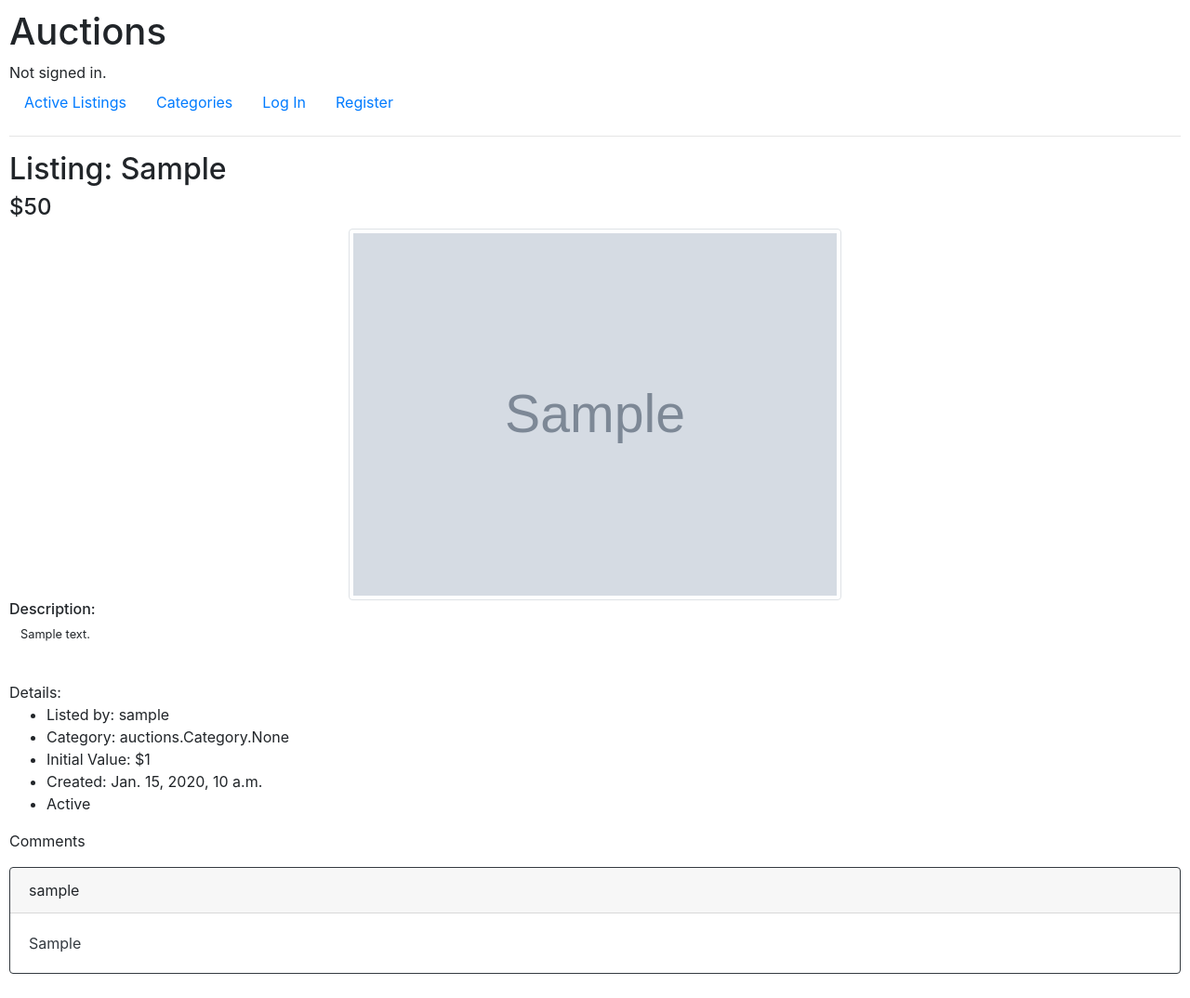
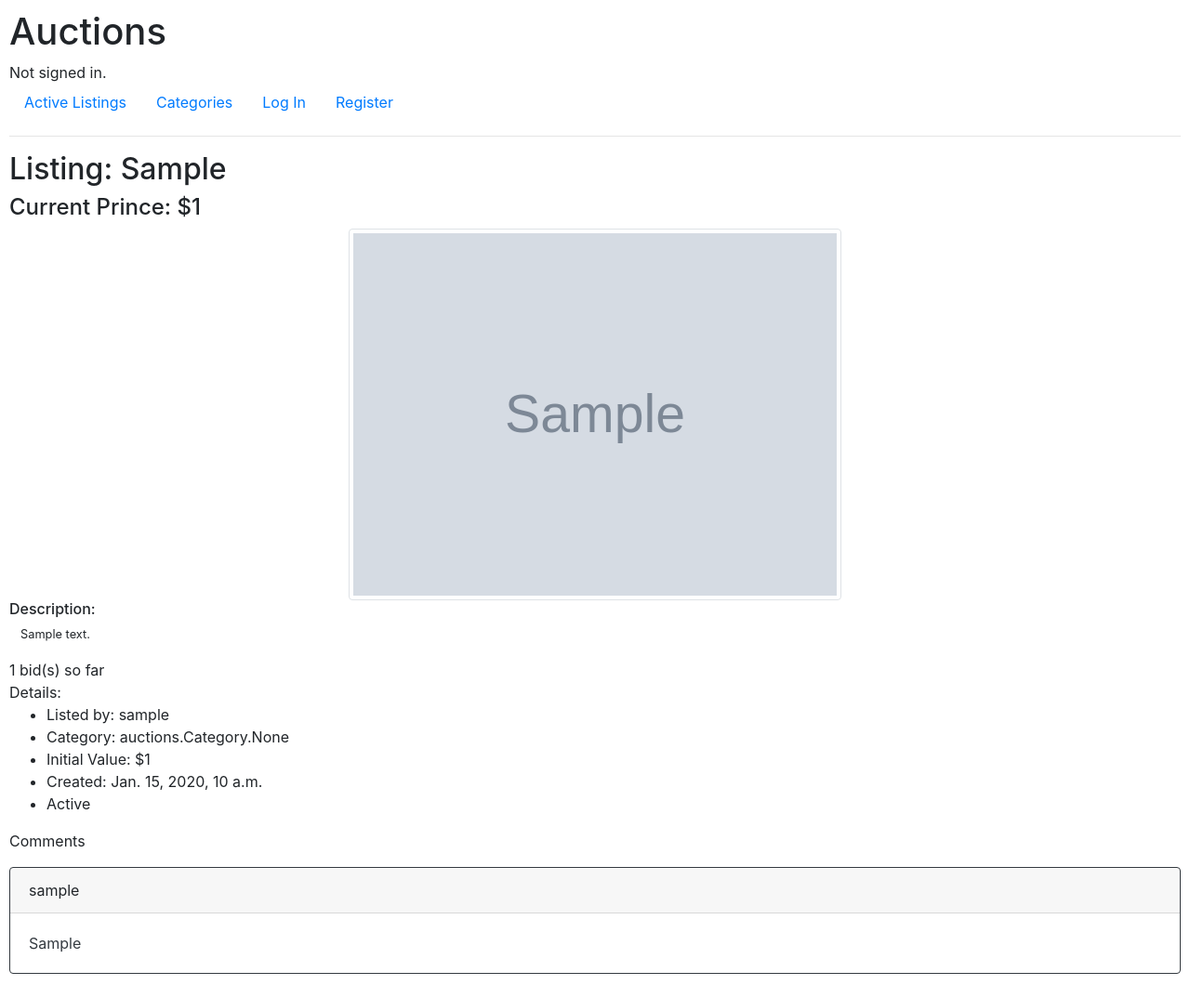
Before and after one commit to okamoto1/commerce-django, a Django app: page /auction/1/1 in a window 1280 px wide. Shown: the whole page at 93% size. Run offline with Django 3.2, Linux system fonts and the light colour scheme; tables that the repository leaves empty hold one stand-in row (values such as "Sample post"); grey boxes marked "Sample" are stand-in pictures; some libraries are stand-ins or nearby versions.

Commit message:
bid fixed

```diff
--- a/auctions/forms.py
+++ b/auctions/forms.py
@@ -27,16 +27,13 @@ class Listing_Form(forms.Form):
     image = forms.FileField(label="Choose Image")
 
 
-class BidForm(forms.ModelForm):
-    def __init__(self, *args, **kwargs):
-        super(BidForm, self).__init__(*args, **kwargs)
-        self.fields['bid_value'].widget.attrs['min'] = 50
-
-    class Meta:
-        model = Bids
-        fields = ['bid_value']
-
-
+class BidForm(forms.Form):
+    bid_value = forms.IntegerField(label="",
+        widget=forms.NumberInput(attrs={
+            'class': 'form-control',
+            'placeholder': 'Bid'
+        })
+    )
 
 class CommentsForm(forms.Form):
     comentarios = forms.CharField(label="",
--- a/auctions/templates/auctions/category.html
+++ b/auctions/templates/auctions/category.html
@@ -7,6 +7,7 @@
       <li><a href="{% url 'show_category_items' title=category.category %}">{{ category.category }}</a></li>
     {% endfor %}
   </ul>
+  {% if user.is_authenticated  %}
     <div class="form-group">
       <form action="{% url 'create_category' %}" method="post">
         {% csrf_token %}
@@ -15,4 +16,5 @@
       </form>
     </div>
   {{ message }}
+  {% endif %}
 {% endblock %}
--- a/auctions/templates/auctions/items-page.html
+++ b/auctions/templates/auctions/items-page.html
@@ -1,10 +1,9 @@
 {% extends "auctions/layout.html" %}
-{% load bootstrap %}
 
 {% block body %}
   {% for items in items %}
     <h2>Listing: {{ items.item }} </h2>
-    <h4>$50</h4>
+    <h4>Current Prince: ${{ value }}</h4>
     <img src="{{ items.image.url }}" style="height: 400px" class="timg-fluid img-thumbnail rounded mx-auto d-block">
     <h6>Description:</h6>
     <small>
@@ -12,12 +11,23 @@
         <p>{{ items.description }}</p>
       </div>
     </small>
-    {% if user.is_authenticated  %}
-      <form method='post' action="{% url 'adding_bid' title=items.item id=items.id %}">
-        {% csrf_token %}
-        {{ BidForm|bootstrap }}
-        <button type="submit" class="btn btn-outline-primary" name="button">Place Bid</button>
-      </form>
+    {% if edit %}
+    <ol>
+      {% for bid in log_bids %}
+        <li>{{ bid }}</li>
+      {% endfor %}
+    </ol>
+       close auction
+    {% else %}
+      {{ log_bids }} bid(s) so far
+      {% if user.is_authenticated  %}
+        <form method='post' action="{% url 'adding_bid' title=items.item id=items.id %}">
+          {% csrf_token %}
+          {{ BidForm }}
+          <h6 style='color: red'>{{ message }}</h6>
+          <button type="submit" class="btn btn-outline-primary" name="button">Place Bid</button>
+        </form>
+      {% endif %}
     {% endif %}
     <br>
     Details:
--- a/auctions/views.py
+++ b/auctions/views.py
@@ -1,11 +1,12 @@
 from django.contrib.auth import authenticate, login, logout
+from django.contrib.auth.decorators import login_required
 from django.db import IntegrityError
 from django.http import HttpResponse, HttpResponseRedirect
 from django.core.files.storage import FileSystemStorage
 from django.shortcuts import render
 from django.urls import reverse
 from .forms import Listing_Form, BidForm, CommentsForm, CategoryForm
-import datetime
+
 
 from .models import User, Auction, Bids, Comments, Watchlist, Category
 
@@ -65,7 +66,7 @@ def register(request):
     else:
         return render(request, "auctions/register.html")
 
-
+@login_required
 def create_list(request):
     if request.method == "POST":
         form = Listing_Form(request.POST, request.FILES)
@@ -108,6 +109,7 @@ def show_category_items(request, title):
         "items": items,
     })
 
+@login_required
 def create_category(request):
     if request.method == "POST":
         form = CategoryForm(request.POST)
@@ -131,17 +133,28 @@ def items_page(request, title, id):
     filter = Auction.objects.get(id = id)
     seller = details.values('seller')
     author = User.objects.filter(pk__in=seller)
+    query = Bids.objects.filter(item_id = filter)
+    if Bids.objects.filter(item_id = filter):
+        actual_bid = Bids.objects.filter(item_id = filter).latest('bid_value').bid_value
+    else:
+        actual_bid = Auction.objects.get(id = id).min_bid
     if author[0] == request.user:
         edit = True
-        log_bids = Bids.objects.filter(item_id = filter)
+        log_bids = query
+    else:
+        edit = False
+        log_bids = query.count()
     return render(request, "auctions/items-page.html", {
         "BidForm": BidForm(),
         "CommentForm": CommentsForm(),
+        "value": actual_bid,
         "comments": Comments.objects.filter(item_id = filter),
-        "items": details
+        "items": details,
+        "log_bids": log_bids,
+        "edit" : edit
     })
 
-
+@login_required
 def adding_comment(request, title, id):
     filter = Auction.objects.get(id = id)
     if request.method == "POST":
@@ -155,31 +168,47 @@ def adding_comment(request, title, id):
             )
     return HttpResponseRedirect(reverse("items_page", args=(title, id,)))
 
-
+@login_required
 def adding_bid(request, title, id):
     filter = Auction.objects.get(id = id)
+    details = Auction.objects.filter(id = id)
+    if Bids.objects.filter(item_id = filter):
+        actual_bid = Bids.objects.filter(item_id = filter).latest('bid_value').bid_value
+    else:
+        actual_bid = Auction.objects.get(id = id).min_bid
     if request.method == "POST":
         form = BidForm(request.POST)
         if form.is_valid():
             bid_value = form.cleaned_data["bid_value"]
-            Bids.objects.create(
-                buyer = request.user,
-                bid_value = bid_value,
-                item_id = filter,
-            )
+            if bid_value <= actual_bid:
+                return render(request, "auctions/items-page.html", {
+                    "BidForm": BidForm(),
+                    "CommentForm": CommentsForm(),
+                    "value": actual_bid,
+                    "comments": Comments.objects.filter(item_id = filter),
+                    "items": details,
+                    "message" : 'Invalid value'
+                })
+            else:
+                Bids.objects.create(
+                    buyer = request.user,
+                    bid_value = bid_value,
+                    item_id = filter,
+                )
     return HttpResponseRedirect(reverse("items_page", args=(title, id,)))
 
+@login_required
 def add_watchlist(request, id):
     query = Auction.objects.get(pk = id)
     Watchlist.objects.create(usuario = request.user, item_id = query)
     return HttpResponseRedirect(reverse("index"))
 
-
+@login_required
 def remove_watchlist(request, id):
     query = Watchlist.objects.filter(item_id = id).delete()
     return HttpResponseRedirect(reverse("index"))
 
-
+@login_required
 def watchlist(request):
     show_favitems = Watchlist.objects.filter(usuario = request.user)
     if show_favitems:
@@ -191,7 +220,7 @@ def watchlist(request):
             'mensagem': 'Empty'
         })
 
-
+@login_required
 def close_auction(request, id):
     query = Auction.objects.filter(id = id).update(active = False)
     return HttpResponseRedirect(reverse("index"))
```
Lines whose indentation alone changed are shown as unchanged.
